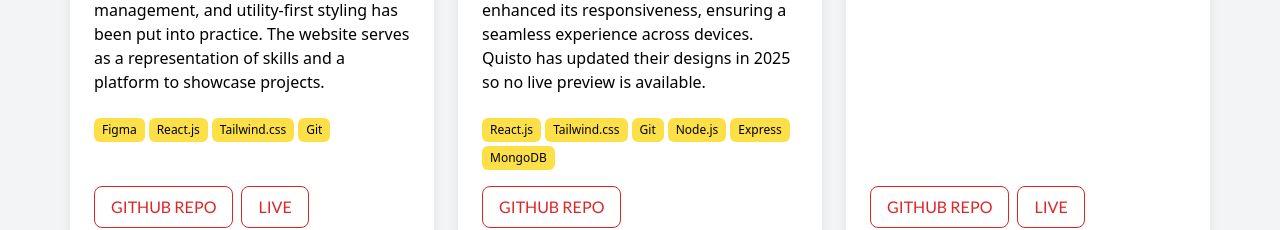
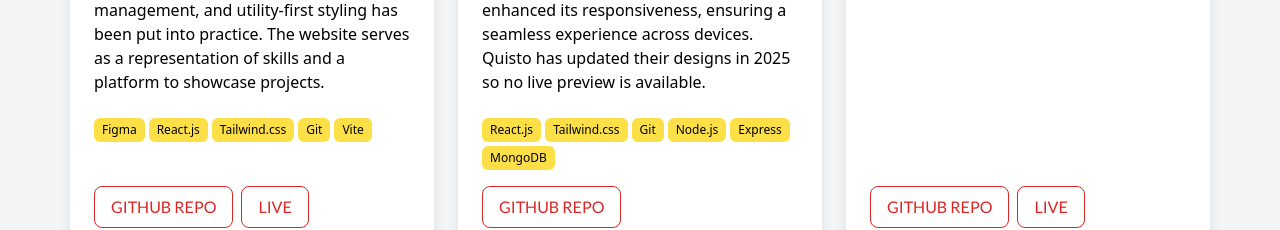
Before and after one commit to SeggyFault/SeggyFault.github.io, a React (Vite) app: page / in a window 1280 px wide. Shown: the part 2666-2896 px from the top of the page. Built offline with nearby package versions, Linux system fonts and the light colour scheme.

Commit message:
feat: add vite to project tech stack

```diff
--- a/src/pages/Home.jsx
+++ b/src/pages/Home.jsx
@@ -8,7 +8,7 @@ const Home = () => {
   const projectsData = [
     {
       image: "/assets/images/rat.png",
-      tags: ["Figma", "React.js", "Tailwind.css", "Git"],
+      tags: ["Figma", "React.js", "Tailwind.css", "Git", "Vite"],
       title: "Portfolio",
       description: "This portfolio website was built to aim applying modern web development practices to create a clean and responsive design. Through this project, knowledge of component-based architecture, state management, and utility-first styling has been put into practice. The website serves as a representation of skills and a platform to showcase projects.",
       className: "bg-[#afa493]",
```
